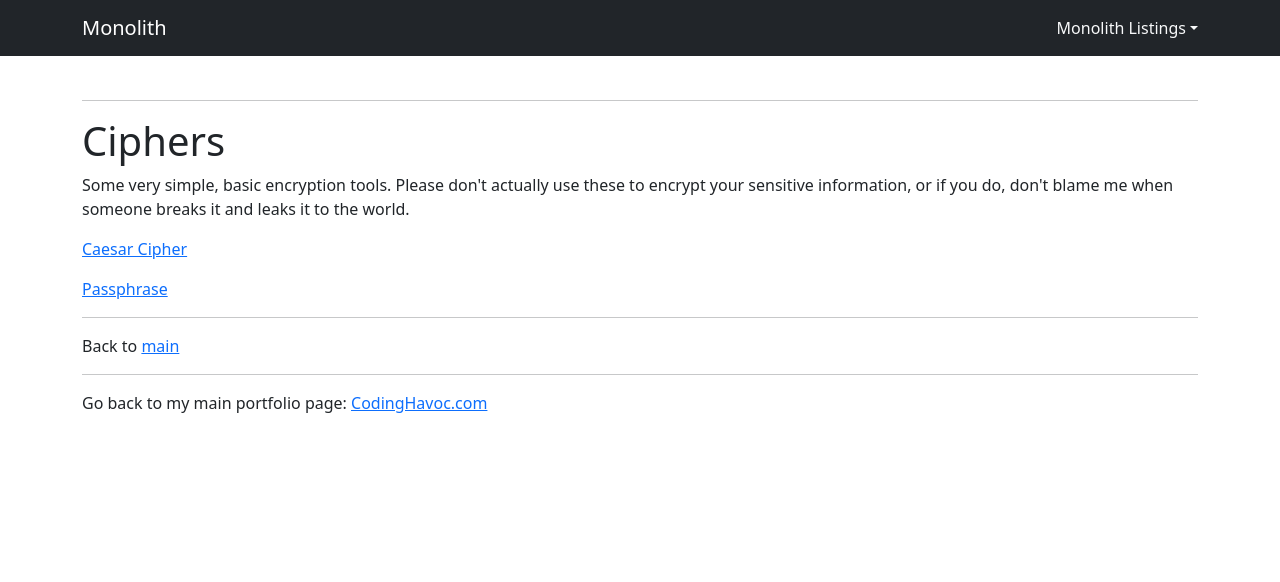
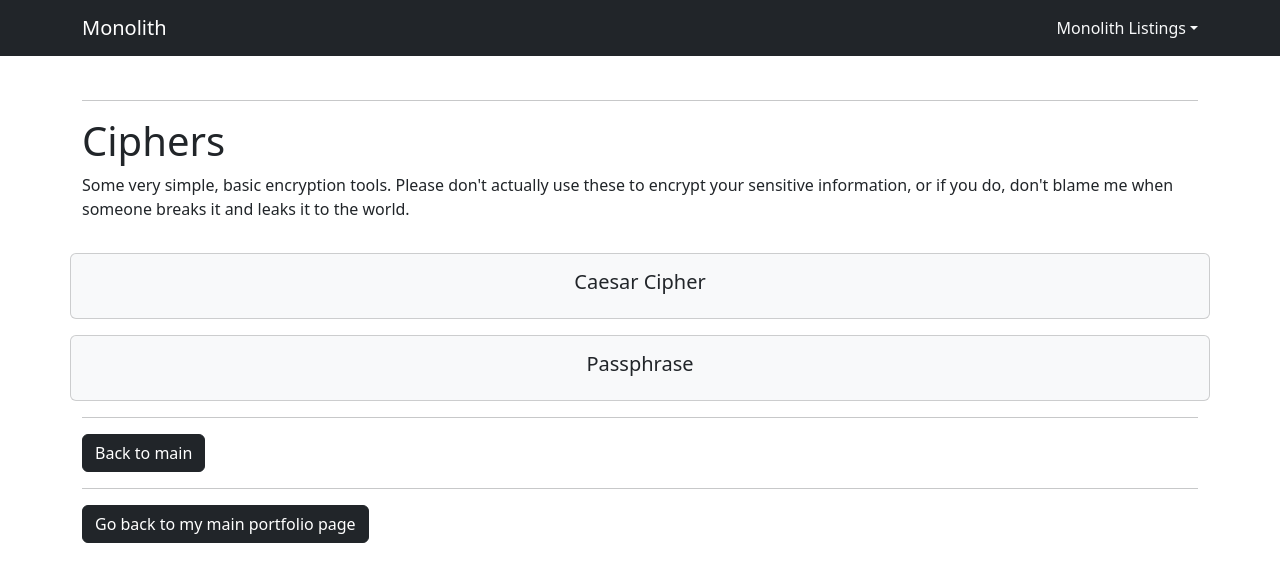
Before and after one commit to codinghavoc13/angularFrontEnd, an Angular app: page /cipher in a window 1280 px wide. Shown: the top 582 px of the page. Built offline with nearby package versions, Linux system fonts and the light colour scheme.

Commit message:
202312081307 - Cleaned up links and buttons

```diff
--- a/src/app/app.component.html
+++ b/src/app/app.component.html
@@ -5,6 +5,6 @@
   <router-outlet></router-outlet>
   <hr>
   <footer>
-    <p>Go back to my main portfolio page: <a href="http://www.codingHavoc.com">CodingHavoc.com</a></p>
+    <a href="http://www.codingHavoc.com" class="btn btn-dark">Go back to my main portfolio page</a>
   </footer>
 </div>
--- a/src/app/components/cipher/caesar-cipher/caesar-cipher.component.html
+++ b/src/app/components/cipher/caesar-cipher/caesar-cipher.component.html
@@ -1,4 +1,4 @@
-<h1><a routerLink="/cipher">Cipher</a>->Caesar Cipher</h1>
+<h3><a routerLink="/cipher" class="btn btn-dark">Cipher</a>->Caesar Cipher</h3>
 <div style="width:700px">
     <form [formGroup]="caesarForm" name="caesarForm" (ngSubmit)="onSubmit()">
         <div>
@@ -70,4 +70,4 @@
 
 </div>
 <hr>
-<p>Go back to the <a routerLink="">main page</a></p>
+<a routerLink="" class="btn btn-dark">Back to main</a>
--- a/src/app/components/cipher/cipher-main/cipher-main.component.html
+++ b/src/app/components/cipher/cipher-main/cipher-main.component.html
@@ -1,9 +1,18 @@
 <h1>Ciphers</h1>
 
 <p>Some very simple, basic encryption tools. Please don't actually use these to encrypt your sensitive information, or if you do, don't blame me when someone breaks it and leaks it to the world.</p>
-<p><a routerLink="/caesar">Caesar Cipher</a></p>
-<p><a routerLink="/passphrase">Passphrase</a></p>
+<!-- <p><a routerLink="/caesar">Caesar Cipher</a></p>
+<p><a routerLink="/passphrase">Passphrase</a></p> -->
+
+<div class="row">
+    <div class="card-body card bg-light btn btn-light mt-3" routerLink="/caesar">
+        <h5 class="card-title">Caesar Cipher</h5>
+    </div>
+    <div class="card-body card bg-light btn btn-light mt-3"  routerLink="/passphrase">
+        <h5 class="card-title">Passphrase</h5>
+    </div>
+</div>
 
 <hr>
 
-<p>Back to <a routerLink="">main</a></p>
+<a routerLink="" class="btn btn-dark">Back to main</a>
--- a/src/app/components/cipher/passphrase/passphrase.component.html
+++ b/src/app/components/cipher/passphrase/passphrase.component.html
@@ -1,4 +1,4 @@
-<h1><a routerLink="/cipher">Cipher</a>->Passphrase</h1>
+<h3><a routerLink="/cipher" class="btn btn-dark">Cipher</a>->Passphrase</h3>
 <hr>
 <form [formGroup]="passphraseForm" name="passphraseForm">
     <div>
@@ -26,4 +26,4 @@
     <button (click)="showExplanation(false)">Hide the explanation</button>
 </ng-template>
 <hr>
-<p>Go back to the <a routerLink="">main page</a></p>
+<a routerLink="" class="btn btn-dark">Back to main</a>
--- a/src/app/components/main/main.component.html
+++ b/src/app/components/main/main.component.html
@@ -1,7 +1,18 @@
 <h1>Monolith Main</h1>
 <p>Welcome to the Monolith! A crude collection of various Angular and Spring based applications, or links to other applications that I have built showing off some of my coding skills. None of these are extremely elaborate but they are some simple things I was able to think of that showcase some of my coding experience.</p>
 <hr>
-<ul>
+<!-- <ul>
     <li><a routerLink="/cipher">Cipher</a> is a collection of encryption ciphers I've written based on basic encryption methods</li>
     <li><a routerLink="/mmdb">My Movie Database</a> is a very basic application displaying information about movies that I own</li>
-</ul>
+</ul> -->
+
+<div class="row">
+    <div class="card-body card bg-light btn btn-light mt-3" routerLink="/cipher">
+        <h5 class="card-title">Cipher</h5>
+        <p class="card-text">A collection of encryption ciphers I've written based on basic encryption methods</p>
+    </div>
+    <div class="card-body card bg-light btn btn-light mt-3" routerLink="/mmdb">
+        <h5 class="card-title">My Movie Database</h5>
+        <p class="card-text">A very basic application displaying information about movies that I own</p>
+    </div>
+</div>
--- a/src/app/components/mmdb/mmdb-main/mmdb-main.component.html
+++ b/src/app/components/mmdb/mmdb-main/mmdb-main.component.html
@@ -3,7 +3,7 @@
 <p>Think of this as a drastically reduced, very basic version of IMDB. Instead of listing details about every movie,
     actor, director, etc, this will only list some basic information about movies that I own.</p>
 <div class="row">
-    <div *ngFor="let movie of movies" class="card bg-light" style="width: 20rem;">
+    <div *ngFor="let movie of movies" class="card bg-light mt-3" style="width: 20rem;">
         <div class="card-body">
             <h5 class="card-title">{{movie.movieTitle}}</h5>
             <p class="card-text">{{movie.releaseDate}}</p>
```
